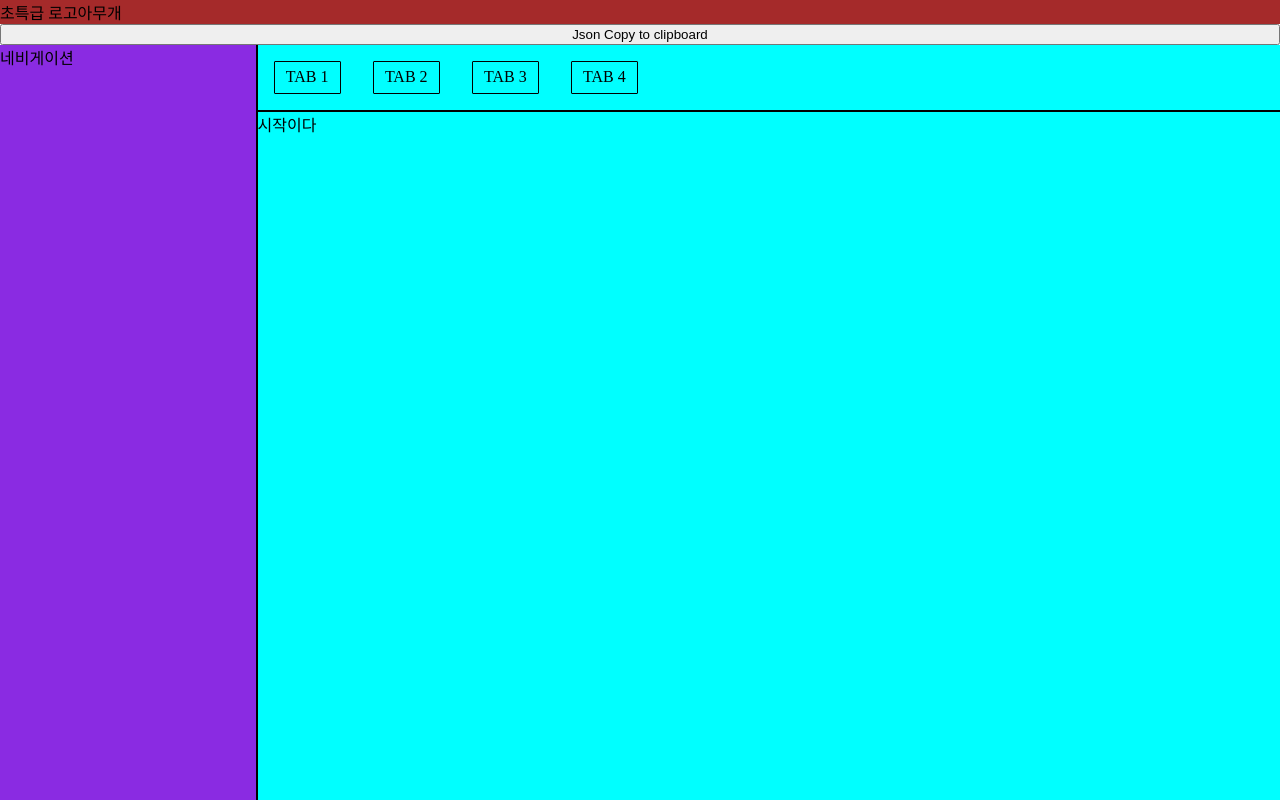
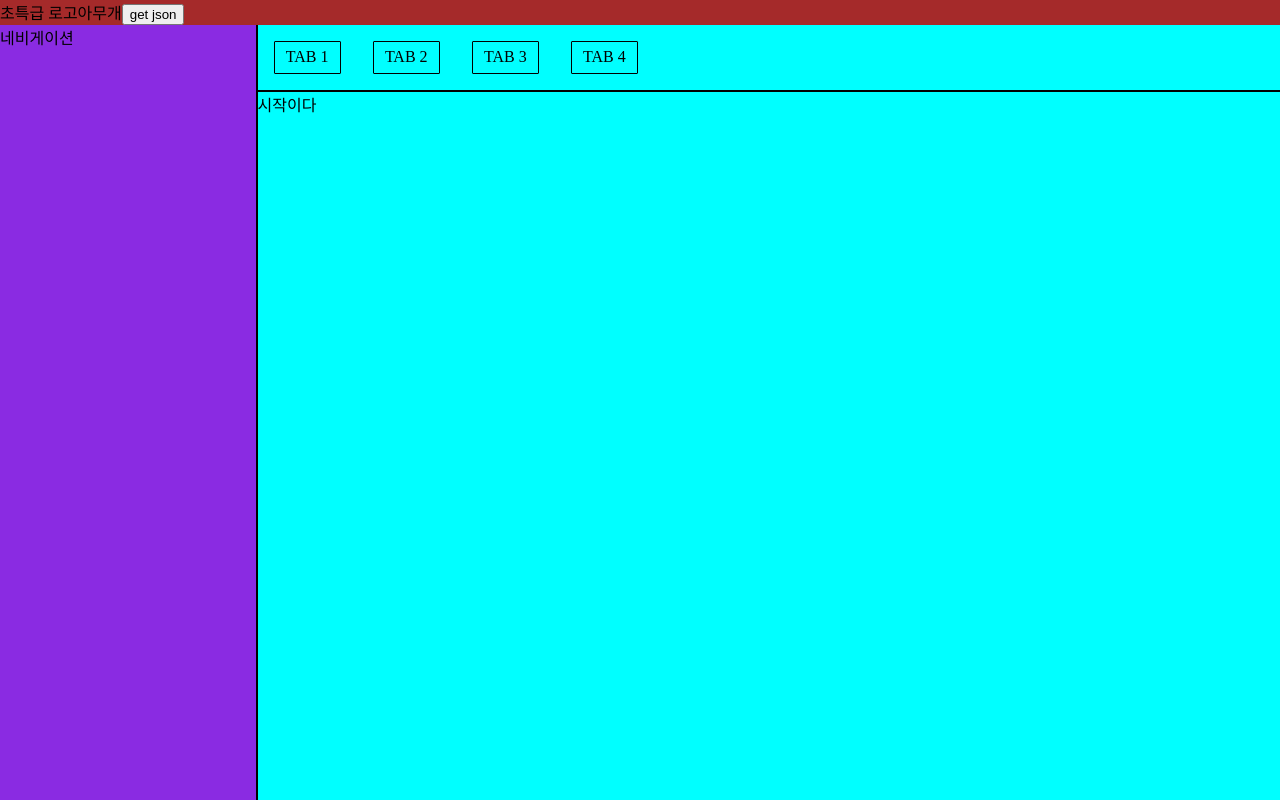
Before and after one commit to jiwan0123/WWF, a React (Create React App) app: page / in a window 1280 px wide. Built offline with nearby package versions, Linux system fonts and the light colour scheme.

Commit message:
blockState 변수추가 및 처리

```diff
--- a/src/App.js
+++ b/src/App.js
@@ -1,24 +1,32 @@
 import './App.css';
 import Block from './components/Block';
-import ClipBoardButton from './FileSystem/FileSystem';
 import Header from './components/header';
 import Nav from './components/nav';
 import Workbench from './components/workbench';
 import { useState } from 'react';
-import useWorkbench from './hook/useWorkbench';
 
 function App() {
 
-  let [nowTab, setNowTab] = useState(1);
-  //let [state, setState] = useState();
+  const getJson = (element) => {
+    //navigator.clipboard.writeText(JSON.stringify(element));
+    try {
+      console.log(element);
+      alert(element);
+    }
+    catch (error) {
+      alert(error);
+    }
+  }
+
+  const [blockState , setBlockState] = useState({});
 
   return (
     <div className='content'>
-      <Header/>
-      <ClipBoardButton state/>
+      <Header blockState = {blockState}/>
+
       <main>
         <Nav/>
-        <Workbench/>
+        <Workbench getJson = {getJson} setBlockState = {setBlockState}/>
       </main>
     </div>
   );
--- a/src/FileSystem/FileSystem.js
+++ b/src/components/FileSystem/FileSystem.js
@@ -4,9 +4,9 @@ function ClipBoardButton(props) {
 
     let [blockState, setBlockState] = useState({});
 
-    function handleClick(){
+    const handleClick = () => {
       navigator.clipboard.writeText(JSON.stringify(props));
-      console.log(props.state);
+      console.log(props);
       alert("Copied Json !");
     }
 
--- a/src/components/header/index.js
+++ b/src/components/header/index.js
@@ -1,8 +1,14 @@
-function Header() {
+import ClipBoardButton from "../FileSystem/FileSystem";
+
+function Header(props) {
     return(
         <header>
             <span>초특급 로고</span>
             <span>아무개</span>
+            <button onClick={()=>{
+                //navigator.clipboard.writeText(JSON.stringify(props.blockState));
+                //alert("complete");
+            }}>get json</button>
         </header>
     );
 }
--- a/src/components/workbench/index.js
+++ b/src/components/workbench/index.js
@@ -1,4 +1,4 @@
-import { useState } from "react";
+import { useEffect, useState } from "react";
 import useWorkbench from "../../hook/useWorkbench";
 
 function Workbench(props) {
@@ -6,10 +6,14 @@ function Workbench(props) {
     const [workbench, setWorkbench] = useWorkbench();
     //{ workbench.tabs[0].blocks[0] }
 
-
+    useEffect(()=>{
+      let temp = Object.assign(workbench);
+      props.setBlockState(temp);
+    })
 
     return (
         <div className='workbench'>
+
           <div className='tabs'>
             <span className='tab-item'>TAB 1</span>
             <span className='tab-item'>TAB 2</span>
--- a/src/css/layout.css
+++ b/src/css/layout.css
@@ -9,4 +9,7 @@ main {background-color: aqua; display: flex; height: 100%;}
 nav {width: 20%; background-color: blueviolet; border-right: 2px solid #000000;}
 .workbench {width: 80%;}
 .workbench .tabs {display: flex; border-bottom: 2px solid #000000;}
-.workbench .tab-item {margin: 1rem; border: 1px solid #000000; padding: 0.4rem 0.7rem; font-weight: 500; border-radius: 1px;}
+
+.workbench .tab-item {
+    margin: 1rem; border: 1px solid #000000; padding: 0.4rem 0.7rem; font-weight: 500; border-radius: 1px;
+}
--- a/src/hook/useWorkbench.js
+++ b/src/hook/useWorkbench.js
@@ -2,6 +2,8 @@ import { useState } from "react";
 import Block from "../components/Block";
 
 function useWorkbench() {
+
+
 
     const [workbench, setWorkbench] = useState({
         tabs : [
```
